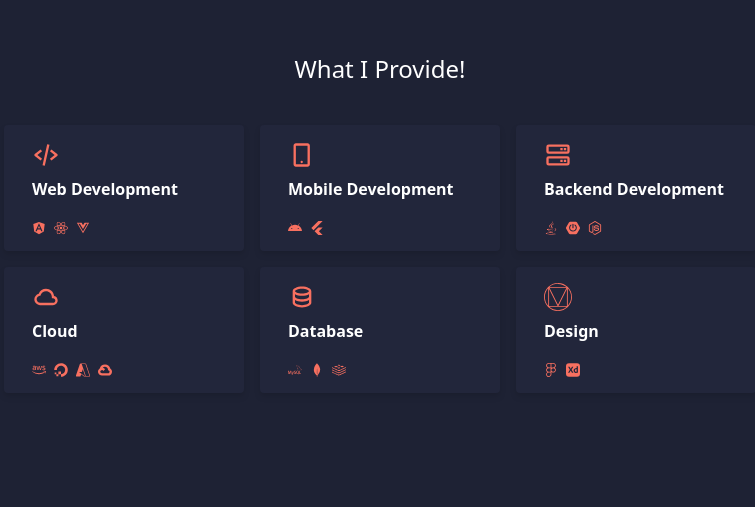
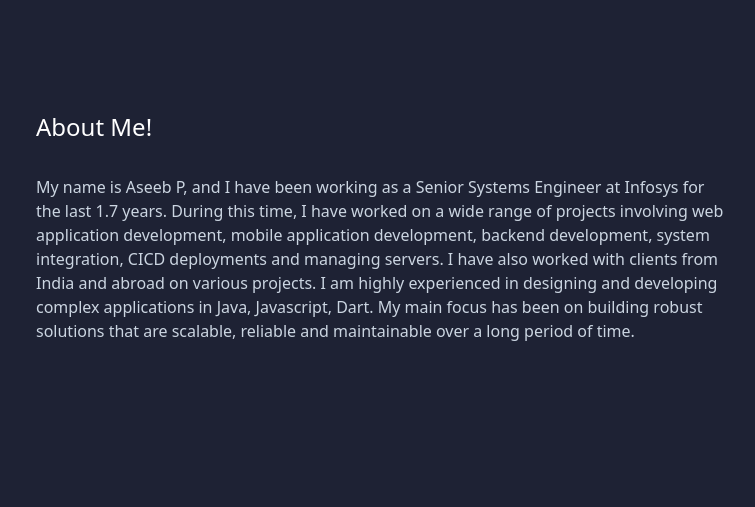
Before and after one commit to haseebpoolakkal/Portfolio, a React (Create React App) app: page / in a window 1280 px wide. Shown: the part 973-1480 px from the top of the page, without its empty margins (260-1015 px from the left). Built offline with nearby package versions, Linux system fonts and the light colour scheme.

Commit message:
Added about section

```diff
--- /dev/null
+++ b/src/components/About.jsx
@@ -0,0 +1,63 @@
+import React from "react";
+import { motion } from "framer-motion";
+import useCheckMobile from "../hooks/useCheckMobile";
+const About = () => {
+  const isMobile = useCheckMobile();
+  const scrollAnim = !isMobile
+    ? {
+        start: {
+          y: 100,
+          opacity: 0,
+        },
+        loaded: {
+          y: 0,
+          opacity: 1,
+          transition: {
+            type: "spring",
+            bounce: 0.4,
+            duration: 0.8,
+          },
+        },
+        duration: {
+          duration: 0.8,
+        },
+        dispaly: {
+          once: true,
+          amount: 0.8,
+        },
+      }
+    : {
+        start: {},
+        loaded: {},
+        duration: {},
+        dispaly: {},
+      };
+  return (
+    <motion.div
+      className="flex flex-col justify-center w-full px-10 md:w-[60%]"
+      variants={scrollAnim}
+      initial="start"
+      whileInView="loaded"
+      transition="duration"
+      viewport="display"
+    >
+      <h3 className="text-2xl text-white text-left mt-8 md:mt-0">About Me!</h3>
+      <div className="flex justify-center items-center">
+        <p className="text-left text-slate-300 mt-8">
+          My name is Aseeb P, and I have been working as a Senior Systems
+          Engineer at Infosys for the last 1.7 years. During this time, I have
+          worked on a wide range of projects involving web application
+          development, mobile application development, backend development,
+          system integration, CICD deployments and managing servers. I have also
+          worked with clients from India and abroad on various projects. I am
+          highly experienced in designing and developing complex applications in
+          Java, Javascript, Dart. My main focus has been on building robust
+          solutions that are scalable, reliable and maintainable over a long
+          period of time.
+        </p>
+      </div>
+    </motion.div>
+  );
+};
+
+export default About;
--- a/src/components/SideNav.jsx
+++ b/src/components/SideNav.jsx
@@ -5,6 +5,7 @@ const SideNav = () => {
   return (
     <div className='h-screen flex flex-col justify-center'>
         <NavItem id="profile" name="Profile" />
+        <NavItem id="about" name="About" />
         <NavItem id="services" name="Services" />
         <NavItem id="works" name="Works" />
         <NavItem id="skills" name="Skills" />
--- a/src/pages/Content.jsx
+++ b/src/pages/Content.jsx
@@ -1,4 +1,5 @@
 import React from "react";
+import About from "../components/About";
 import Services from "../components/Services";
 import Skills from "../components/Skills";
 import Works from "../components/Works";
@@ -6,6 +7,9 @@ import Works from "../components/Works";
 const Content = () => {
   return (
     <>
+      <div id="about" className="md:h-screen md:flex md:justify-center md:items-center">
+        <About />
+      </div>
       <div id="services" className="md:h-screen md:flex md:justify-center md:items-center">
         <Services />
       </div>
```
